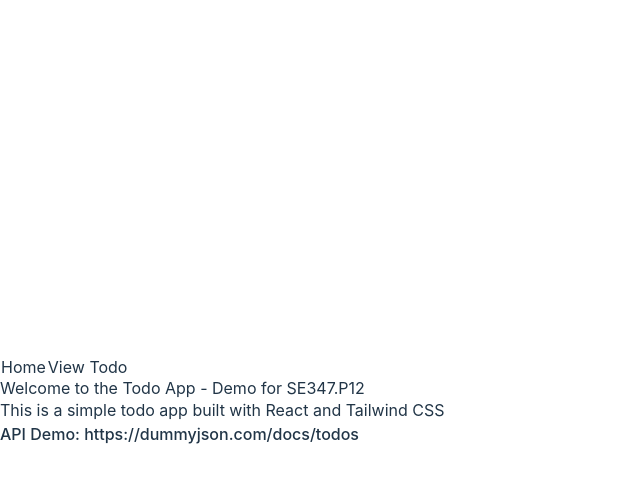
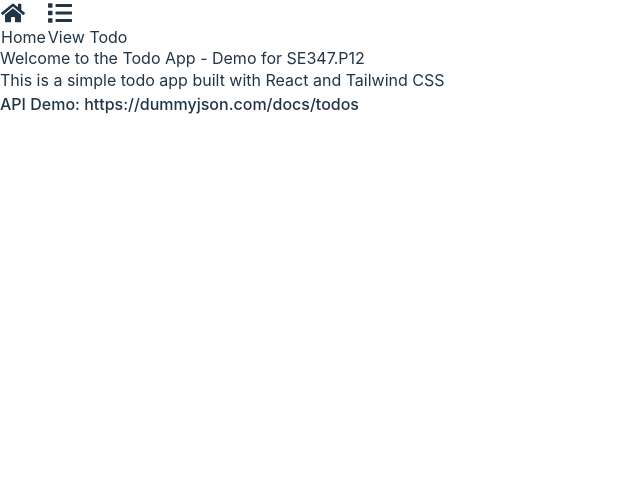
Before and after one commit to TriKhaiLe/Todo-web, a React (Vite) app in the folder vite-project/: page / in a window 1280 px wide. Shown: the top 482 px of the page, without its empty margins (0-640 px from the left). Built offline with nearby package versions, Linux system fonts and the light colour scheme.

Commit message:
set full width for home and todo pages

```diff
--- a/vite-project/src/App.jsx
+++ b/vite-project/src/App.jsx
@@ -9,7 +9,7 @@ function App() {
   return (
     <div className="flex">
       <Navbar setView={setView} />
-      <div className="w-3/4 p-8">
+      <div className="w-full p-8">
         {view === 'home' ? <Home /> : <ViewTodo />}
       </div>
     </div>
--- a/vite-project/src/components/Navbar.jsx
+++ b/vite-project/src/components/Navbar.jsx
@@ -1,10 +1,23 @@
 import { useState } from 'react';
+import { FaHome, FaList } from 'react-icons/fa';
 
 export default function Navbar({ setView }) {
   return (
-    <div className="w-1/4 h-screen bg-gray-800 text-white flex flex-col items-center py-4">
-      <button onClick={() => setView('home')} className="text-cyan-400 mb-6">Home</button>
-      <button onClick={() => setView('viewTodo')} className="text-cyan-400">View Todo</button>
+    <div className="w-[28.57%] h-screen bg-gray-800 text-white flex flex-col items-center py-4">
+      <button
+        onClick={() => setView('home')}
+        className="text-cyan-400 mb-6 flex flex-col items-center"
+      >
+        <FaHome className="mb-2" size={24} />
+        Home
+      </button>
+      <button
+        onClick={() => setView('viewTodo')}
+        className="text-cyan-400 flex flex-col items-center"
+      >
+        <FaList className="mb-2" size={24} />
+        View Todo
+      </button>
     </div>
   );
 }
--- a/vite-project/src/index.css
+++ b/vite-project/src/index.css
@@ -24,8 +24,8 @@ a:hover {
 
 body {
   margin: 0;
-  display: flex;
-  place-items: center;
+  /* display: flex; */
+  /* place-items: center; */
   min-width: 320px;
   min-height: 100vh;
 }
```
